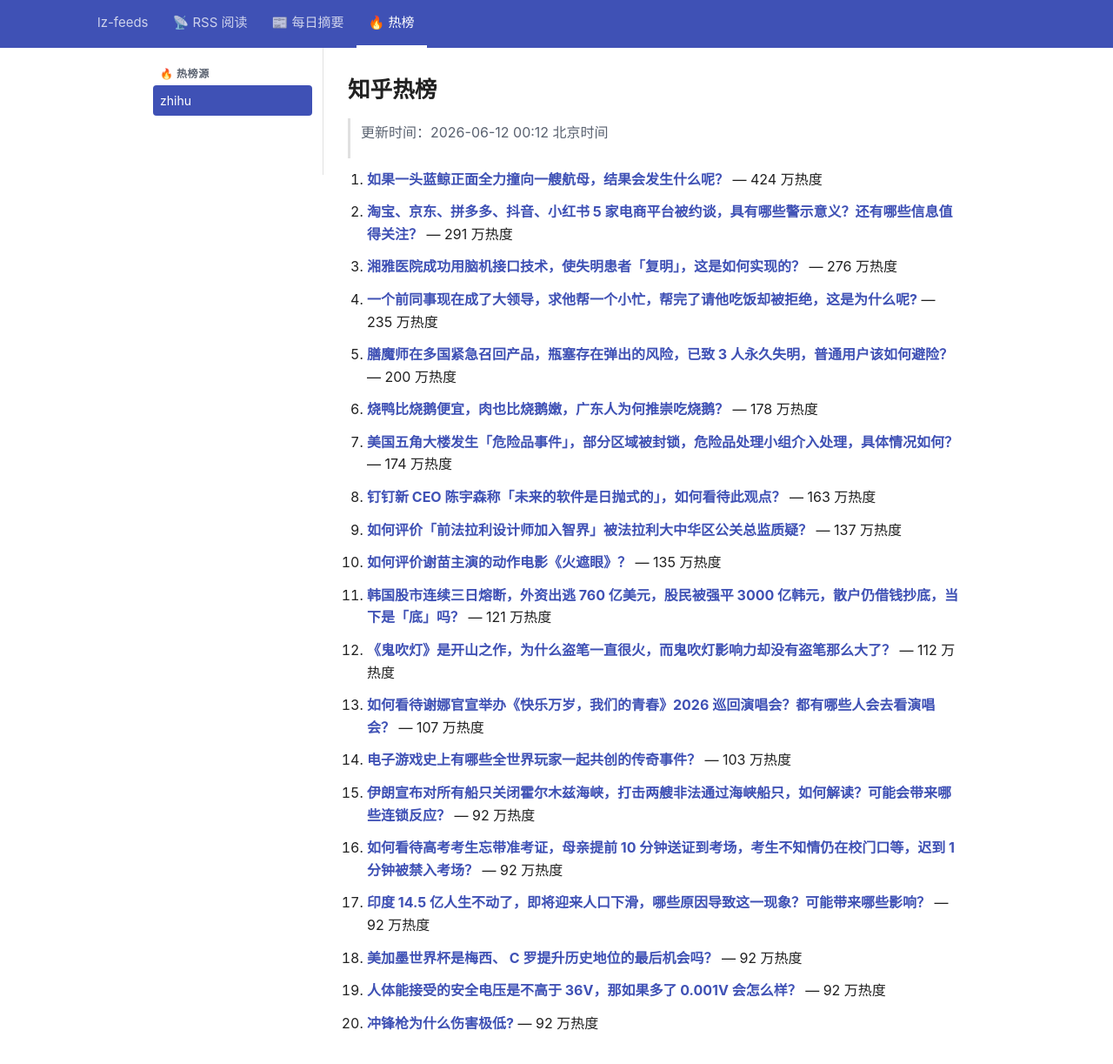
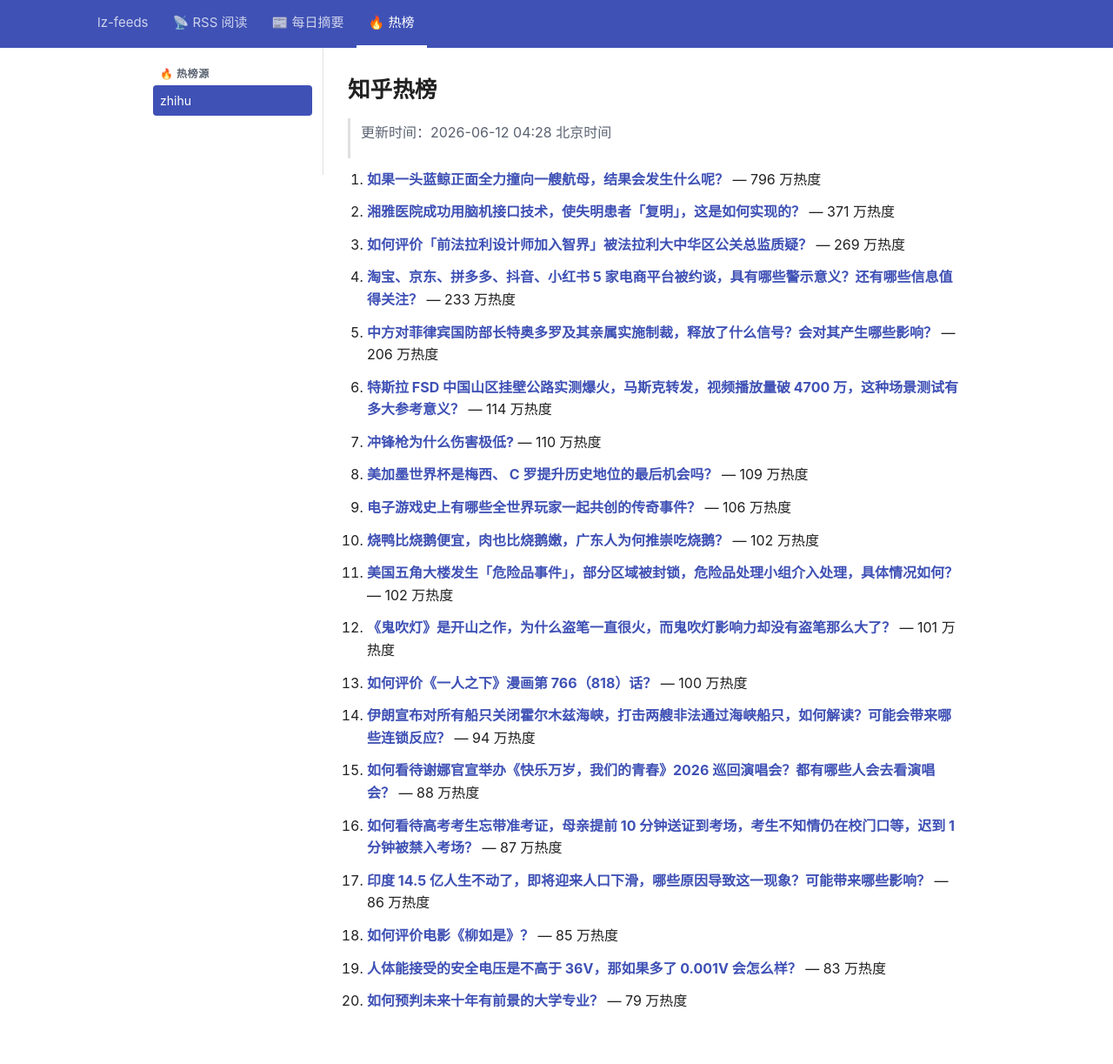
Before and after one commit to lizhang0101/lz-feeds, a Jekyll site: the page built from _hotlist/zhihu.md, in a window 1280 px wide and 1253 px high. Shown: the top 1223 px of the window at 87% size. Built offline with Jekyll 4.4.1, drawn with Linux system fonts in a browser that asks for light colours.

Commit message:
hotlist: 2026-06-11T20:28Z

```diff
--- a/_hotlist/zhihu.md
+++ b/_hotlist/zhihu.md
@@ -1,48 +1,48 @@
 ---
-updated: 2026-06-12 00:12 北京时间
+updated: 2026-06-12 04:28 北京时间
 count: 20
 ---
 
 # 知乎热榜
 
-> 更新时间：2026-06-12 00:12 北京时间
+> 更新时间：2026-06-12 04:28 北京时间
 
-1. **[如果一头蓝鲸正面全力撞向一艘航母，结果会发生什么呢？](https://www.zhihu.com/question/2039766187698042059)** — 424 万热度
+1. **[如果一头蓝鲸正面全力撞向一艘航母，结果会发生什么呢？](https://www.zhihu.com/question/2039766187698042059)** — 796 万热度
 
-2. **[淘宝、京东、拼多多、抖音、小红书 5 家电商平台被约谈，具有哪些警示意义？还有哪些信息值得关注？](https://www.zhihu.com/question/2048363384991477880)** — 291 万热度
+2. **[湘雅医院成功用脑机接口技术，使失明患者「复明」，这是如何实现的？](https://www.zhihu.com/question/2046579534338547882)** — 371 万热度
 
-3. **[湘雅医院成功用脑机接口技术，使失明患者「复明」，这是如何实现的？](https://www.zhihu.com/question/2046579534338547882)** — 276 万热度
+3. **[如何评价「前法拉利设计师加入智界」被法拉利大中华区公关总监质疑？](https://www.zhihu.com/question/2048384227343967695)** — 269 万热度
 
-4. **[一个前同事现在成了大领导，求他帮一个小忙，帮完了请他吃饭却被拒绝，这是为什么呢?](https://www.zhihu.com/question/1978507910293235603)** — 235 万热度
+4. **[淘宝、京东、拼多多、抖音、小红书 5 家电商平台被约谈，具有哪些警示意义？还有哪些信息值得关注？](https://www.zhihu.com/question/2048363384991477880)** — 233 万热度
 
-5. **[膳魔师在多国紧急召回产品，瓶塞存在弹出的风险，已致 3 人永久失明，普通用户该如何避险？](https://www.zhihu.com/question/2047639647103214727)** — 200 万热度
+5. **[中方对菲律宾国防部长特奥多罗及其亲属实施制裁，释放了什么信号？会对其产生哪些影响？](https://www.zhihu.com/question/2048497172845442555)** — 206 万热度
 
-6. **[烧鸭比烧鹅便宜，肉也比烧鹅嫩，广东人为何推崇吃烧鹅？](https://www.zhihu.com/question/2044844017020563683)** — 178 万热度
+6. **[特斯拉 FSD 中国山区挂壁公路实测爆火，马斯克转发，视频播放量破 4700 万，这种场景测试有多大参考意义？](https://www.zhihu.com/question/2048159787817375467)** — 114 万热度
 
-7. **[美国五角大楼发生「危险品事件」，部分区域被封锁，危险品处理小组介入处理，具体情况如何？](https://www.zhihu.com/question/2048543465194120346)** — 174 万热度
+7. **[冲锋枪为什么伤害极低?](https://www.zhihu.com/question/762100992)** — 110 万热度
 
-8. **[钉钉新 CEO 陈宇森称「未来的软件是日抛式的」，如何看待此观点？](https://www.zhihu.com/question/2048362966869874116)** — 163 万热度
+8. **[美加墨世界杯是梅西、 C 罗提升历史地位的最后机会吗？](https://www.zhihu.com/question/2047780020849058282)** — 109 万热度
 
-9. **[如何评价「前法拉利设计师加入智界」被法拉利大中华区公关总监质疑？](https://www.zhihu.com/question/2048384227343967695)** — 137 万热度
+9. **[电子游戏史上有哪些全世界玩家一起共创的传奇事件？](https://www.zhihu.com/question/2043732532701681460)** — 106 万热度
 
-10. **[如何评价谢苗主演的动作电影《火遮眼》？](https://www.zhihu.com/question/2020284076515411483)** — 135 万热度
+10. **[烧鸭比烧鹅便宜，肉也比烧鹅嫩，广东人为何推崇吃烧鹅？](https://www.zhihu.com/question/2044844017020563683)** — 102 万热度
 
-11. **[韩国股市连续三日熔断，外资出逃 760 亿美元，股民被强平 3000 亿韩元，散户仍借钱抄底，当下是「底」吗？](https://www.zhihu.com/question/2048187195110993970)** — 121 万热度
+11. **[美国五角大楼发生「危险品事件」，部分区域被封锁，危险品处理小组介入处理，具体情况如何？](https://www.zhihu.com/question/2048543465194120346)** — 102 万热度
 
-12. **[《鬼吹灯》是开山之作，为什么盗笔一直很火，而鬼吹灯影响力却没有盗笔那么大了？](https://www.zhihu.com/question/294650088)** — 112 万热度
+12. **[《鬼吹灯》是开山之作，为什么盗笔一直很火，而鬼吹灯影响力却没有盗笔那么大了？](https://www.zhihu.com/question/294650088)** — 101 万热度
 
-13. **[如何看待谢娜官宣举办《快乐万岁，我们的青春》2026 巡回演唱会？都有哪些人会去看演唱会？](https://www.zhihu.com/question/2047330606032457754)** — 107 万热度
+13. **[如何评价《一人之下》漫画第 766（818）话？](https://www.zhihu.com/question/2048555686661977791)** — 100 万热度
 
-14. **[电子游戏史上有哪些全世界玩家一起共创的传奇事件？](https://www.zhihu.com/question/2043732532701681460)** — 103 万热度
+14. **[伊朗宣布对所有船只关闭霍尔木兹海峡，打击两艘非法通过海峡船只，如何解读？可能会带来哪些连锁反应？](https://www.zhihu.com/question/2048301839200642048)** — 94 万热度
 
-15. **[伊朗宣布对所有船只关闭霍尔木兹海峡，打击两艘非法通过海峡船只，如何解读？可能会带来哪些连锁反应？](https://www.zhihu.com/question/2048301839200642048)** — 92 万热度
+15. **[如何看待谢娜官宣举办《快乐万岁，我们的青春》2026 巡回演唱会？都有哪些人会去看演唱会？](https://www.zhihu.com/question/2047330606032457754)** — 88 万热度
 
-16. **[如何看待高考考生忘带准考证，母亲提前 10 分钟送证到考场，考生不知情仍在校门口等，迟到 1 分钟被禁入考场？](https://www.zhihu.com/question/2048113348726580919)** — 92 万热度
+16. **[如何看待高考考生忘带准考证，母亲提前 10 分钟送证到考场，考生不知情仍在校门口等，迟到 1 分钟被禁入考场？](https://www.zhihu.com/question/2048113348726580919)** — 87 万热度
 
-17. **[印度 14.5 亿人生不动了，即将迎来人口下滑，哪些原因导致这一现象？可能带来哪些影响？](https://www.zhihu.com/question/2046898186703442966)** — 92 万热度
+17. **[印度 14.5 亿人生不动了，即将迎来人口下滑，哪些原因导致这一现象？可能带来哪些影响？](https://www.zhihu.com/question/2046898186703442966)** — 86 万热度
 
-18. **[美加墨世界杯是梅西、 C 罗提升历史地位的最后机会吗？](https://www.zhihu.com/question/2047780020849058282)** — 92 万热度
+18. **[如何评价电影《柳如是》？](https://www.zhihu.com/question/31968969)** — 85 万热度
 
-19. **[人体能接受的安全电压是不高于 36V，那如果多了 0.001V 会怎么样？](https://www.zhihu.com/question/328588613)** — 92 万热度
+19. **[人体能接受的安全电压是不高于 36V，那如果多了 0.001V 会怎么样？](https://www.zhihu.com/question/328588613)** — 83 万热度
 
-20. **[冲锋枪为什么伤害极低?](https://www.zhihu.com/question/762100992)** — 92 万热度
+20. **[如何预判未来十年有前景的大学专业？](https://www.zhihu.com/question/2047273309180531264)** — 79 万热度
```
